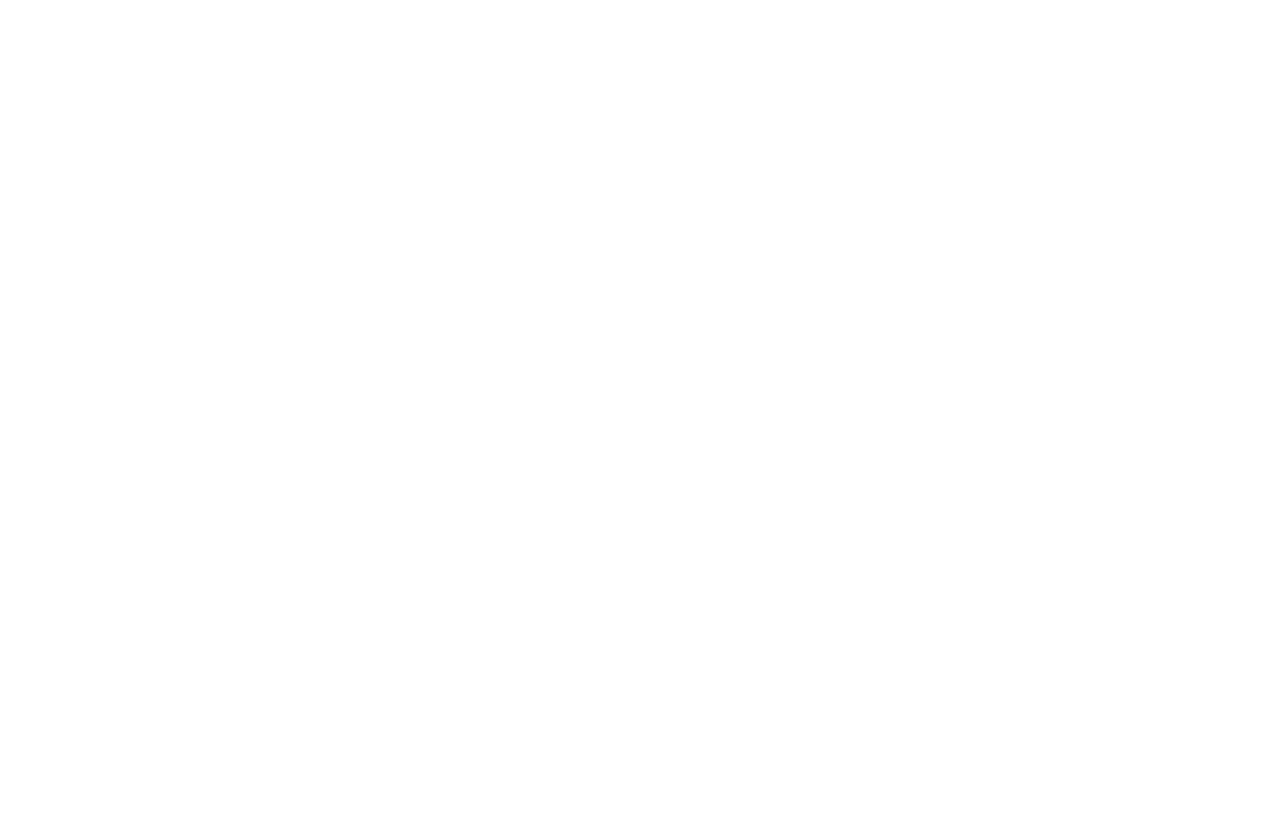
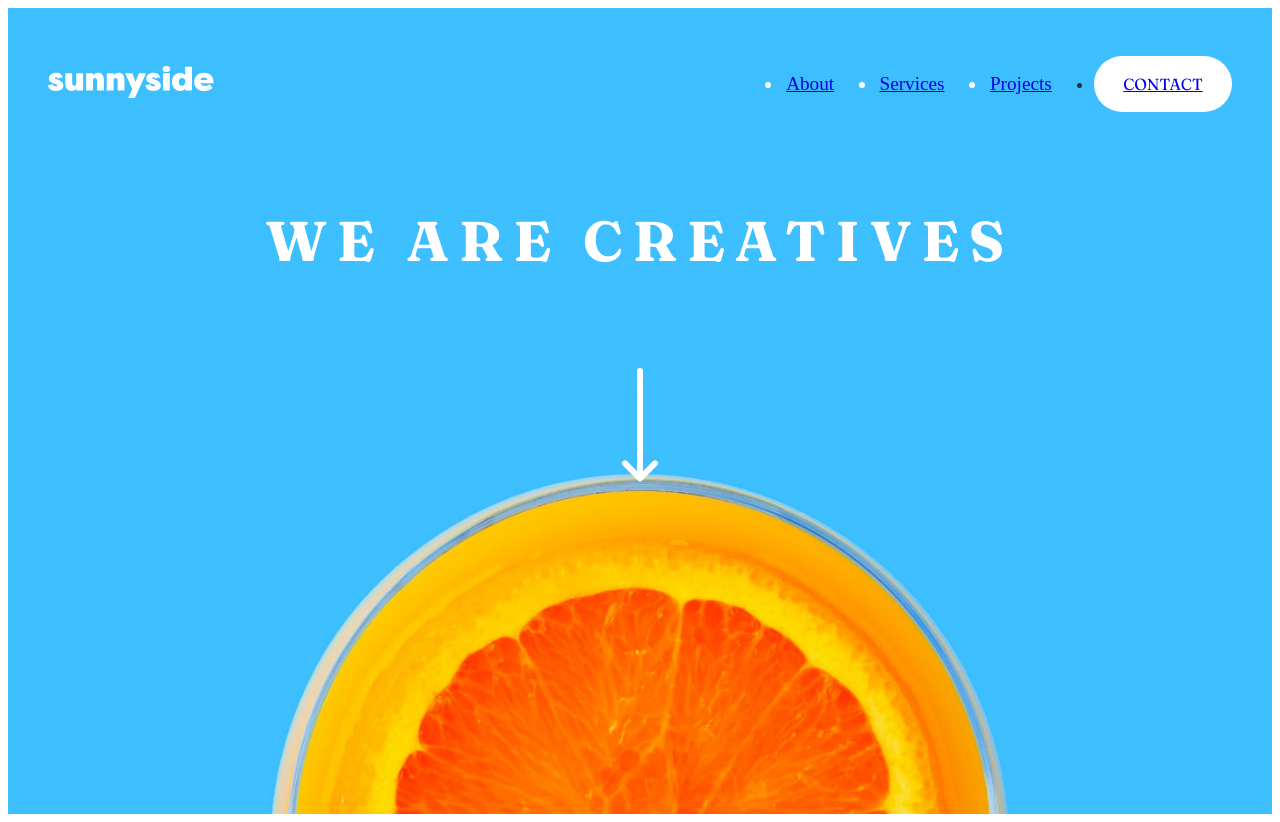
Before and after one commit to ihccenen/sunnyside-agency-landing-page, a Next.js app: page / in a window 1280 px wide. Before the commit the page ends 800 px from the top, so only its background shows below. Built offline with nearby package versions, Linux system fonts and the light colour scheme.

Commit message:
Added header

```diff
--- /dev/null
+++ b/app/components/Header.module.css
@@ -0,0 +1,153 @@
+.wrapper {
+  background-color: hsl(200, 100%, 62%);
+}
+
+.header {
+  position: relative;
+  color: hsl(0, 0%, 100%);
+  text-align: center;
+  background-image: url('../../public/mobile/image-header.jpg');
+  background-position: bottom;
+  background-repeat: no-repeat;
+  background-size: 100%;
+  max-width: 1440px;
+  margin-inline: auto;
+}
+
+.header-top {
+  display: flex;
+  justify-content: space-between;
+  padding: 2em 1.5em;
+  align-items: center;
+}
+
+.menu-btn {
+  background-color: transparent;
+  border: none;
+}
+
+.nav {
+  display: grid;
+  position: absolute;
+  color: hsl(210, 4%, 67%);
+  background-color: hsl(0, 0%, 100%);
+  padding: 2.4em 5.8em;
+  top: 19.5%;
+  left: 50%;
+  transform: translateX(-50%);
+}
+
+.nav::before {
+  position: absolute;
+  content: '';
+  top: 0;
+  right: 0;
+  transform: translateY(-100%);
+  background-color: transparent;
+  border-left: 25px solid transparent;
+  border-bottom: 25px solid hsl(0, 0%, 100%);
+}
+
+.nav ul {
+  display: grid;
+  gap: 1.8rem;
+}
+
+.nav li {
+  cursor: pointer;
+}
+
+.nav li:not(:last-of-type) {
+  color: hsl(232, 10%, 55%);
+  font-size: 1.2rem;
+  padding: 0.14em;
+}
+
+.contact {
+  font-size: 1rem;
+  color: hsl(212, 27%, 19%);
+  background-color: hsl(51, 100%, 49%);
+  padding: 1.125rem 1.8rem;
+  border-radius: 50px;
+}
+
+.creative {
+  font-weight: 700;
+  font-size: 2.5rem;
+  margin-top: 3.5rem;
+  letter-spacing: 6px;
+}
+
+.arrow {
+  margin-block: 3.1rem 8.3rem;
+}
+
+.hidden {
+  display: none;
+}
+
+@media (min-width: 751px) {
+  .header {
+    background-image: url('../../public/desktop/image-header.jpg');
+  }
+
+  .header-top {
+    padding: 2em 2.53em;
+    margin-inline: auto;
+  }
+
+  .logo {
+    height: 32px;
+    width: auto;
+  }
+
+  .menu-btn {
+    display: none;
+  }
+
+  .nav {
+    display: grid;
+    position: inherit;
+    background-color: inherit;
+    transform: none;
+    padding: 0;
+  }
+
+  .nav::before {
+    display: hidden;
+  }
+
+  .nav ul {
+    display: flex;
+    align-items: center;
+    gap: 2.5rem;
+    color: hsl(0, 0%, 100%);
+  }
+
+  .nav li:not(:last-of-type) {
+    color: hsl(0, 0%, 100%);
+  }
+
+  .nav li:not(:last-of-type):hover {
+    color: hsl(198, 62%, 26%);
+  }
+
+  .contact {
+    background-color: hsl(0, 0%, 100%);
+  }
+
+  .contact:hover {
+    background-color: hsl(200, 100%, 72%);
+    color: hsl(0, 0%, 100%);
+  }
+
+  .creative {
+    font-size: 3.5rem;
+    letter-spacing: 10px;
+    margin-top: 2.9rem;
+  }
+
+  .arrow {
+    margin-block: 5.8rem 20.5rem;
+  }
+}
--- /dev/null
+++ b/app/components/Header.tsx
@@ -0,0 +1,75 @@
+'use client';
+
+import { Fraunces } from 'next/font/google';
+import Image from 'next/image';
+import Link from 'next/link';
+import { useState } from 'react';
+import styles from './Header.module.css';
+
+const fraunces = Fraunces({ subsets: ['latin'] });
+
+export default function Header() {
+  const [open, setOpen] = useState(false);
+
+  const handleClick = () => setOpen((prev) => !prev);
+
+  return (
+    <div className={styles.wrapper}>
+      <header className={styles.header}>
+        <div className={styles['header-top']}>
+          <Link href="/" aria-label="sunnyside">
+            <Image
+              className={styles.logo}
+              src="/logo.svg"
+              height={24}
+              width={124}
+              quality={100}
+              alt=""
+            />
+          </Link>
+          <button
+            className={styles['menu-btn']}
+            type="button"
+            aria-label="menu"
+            onClick={handleClick}
+          >
+            <Image
+              src="/icon-hamburger.svg"
+              width={24}
+              height={18}
+              quality={100}
+              alt=""
+            />
+          </button>
+          <nav className={`${styles.nav} ${open ? '' : styles.hidden}`}>
+            <ul>
+              <li>
+                <Link href="/">About</Link>
+              </li>
+              <li>
+                <Link href="/">Services</Link>
+              </li>
+              <li>
+                <Link href="/">Projects</Link>
+              </li>
+              <li className={`${styles.contact} ${fraunces.className}`}>
+                <Link href="/">CONTACT</Link>
+              </li>
+            </ul>
+          </nav>
+        </div>
+        <div className={`${styles.creative} ${fraunces.className}`}>
+          WE ARE CREATIVES
+        </div>
+        <Image
+          className={styles.arrow}
+          src="/icon-arrow-down.svg"
+          width={36}
+          height={114}
+          alt=""
+          quality={100}
+        />
+      </header>
+    </div>
+  );
+}
--- a/app/page.tsx
+++ b/app/page.tsx
@@ -1,5 +1,11 @@
+import Header from './components/Header';
 import styles from './page.module.css';
 
 export default function Home() {
-  return <main />;
+  return (
+    <>
+      <Header />
+      <main />
+    </>
+  );
 }
```
